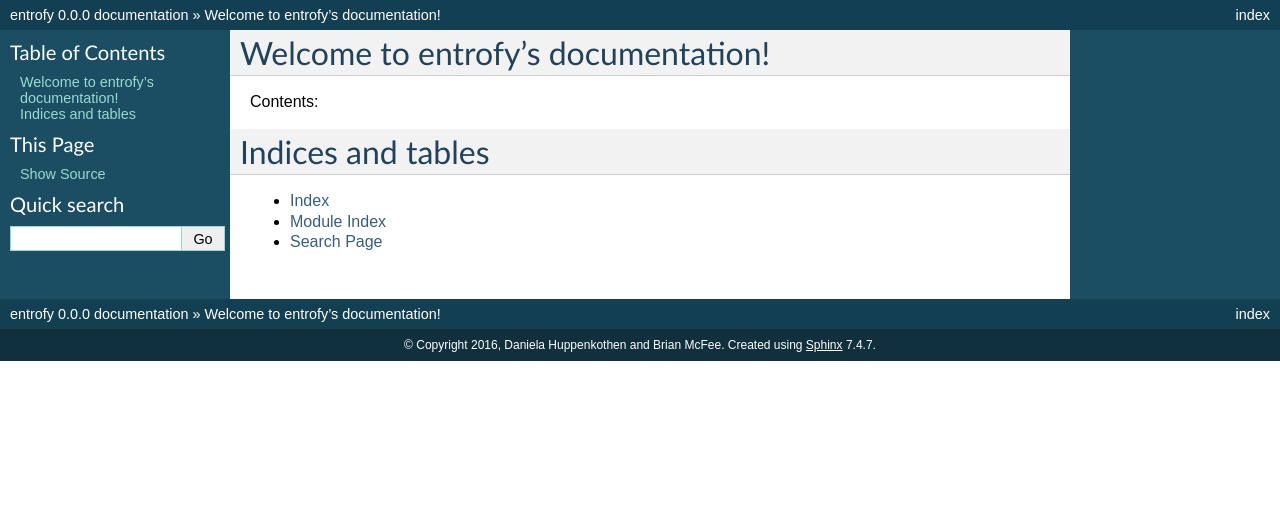
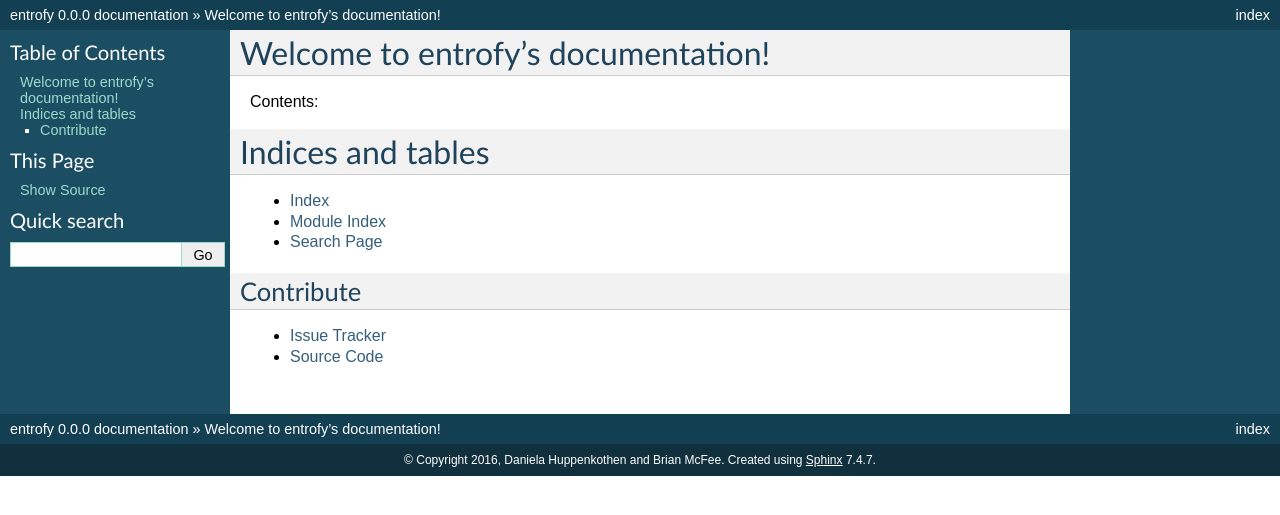
Before and after one commit to dhuppenkothen/entrofy, a Sphinx documentation site: the page built from docs/index.rst, in a window 1280 px wide. Shown: the top 515 px of the page. Built offline with Sphinx 7.4.7, drawn with Linux system fonts in a browser that asks for light colours.

Commit message:
updating docs

```diff
--- a/docs/index.rst
+++ b/docs/index.rst
@@ -19,3 +19,9 @@ Indices and tables
 * :ref:`genindex`
 * :ref:`modindex`
 * :ref:`search`
+
+
+Contribute
+----------
+- `Issue Tracker <http://github.com/dhuppenkothen/entrofy/issues>`_
+- `Source Code <http://github.com/dhuppenkothen/entrofy>`_
```
